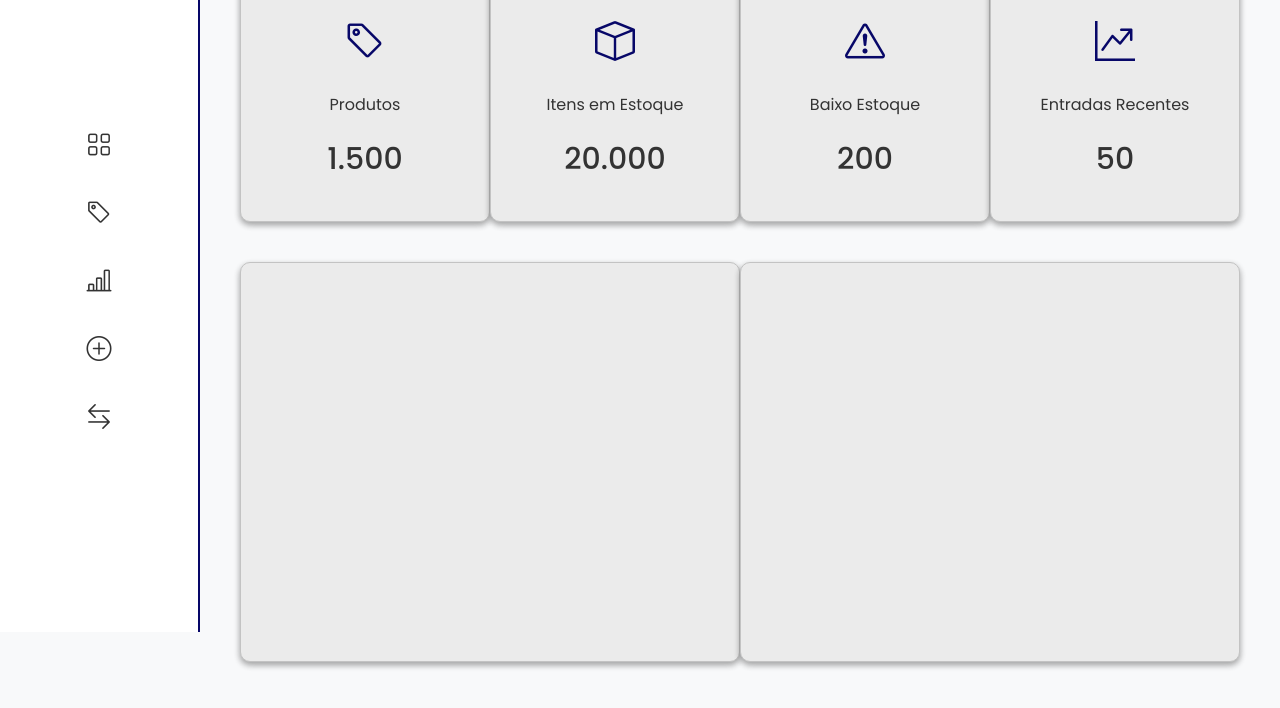
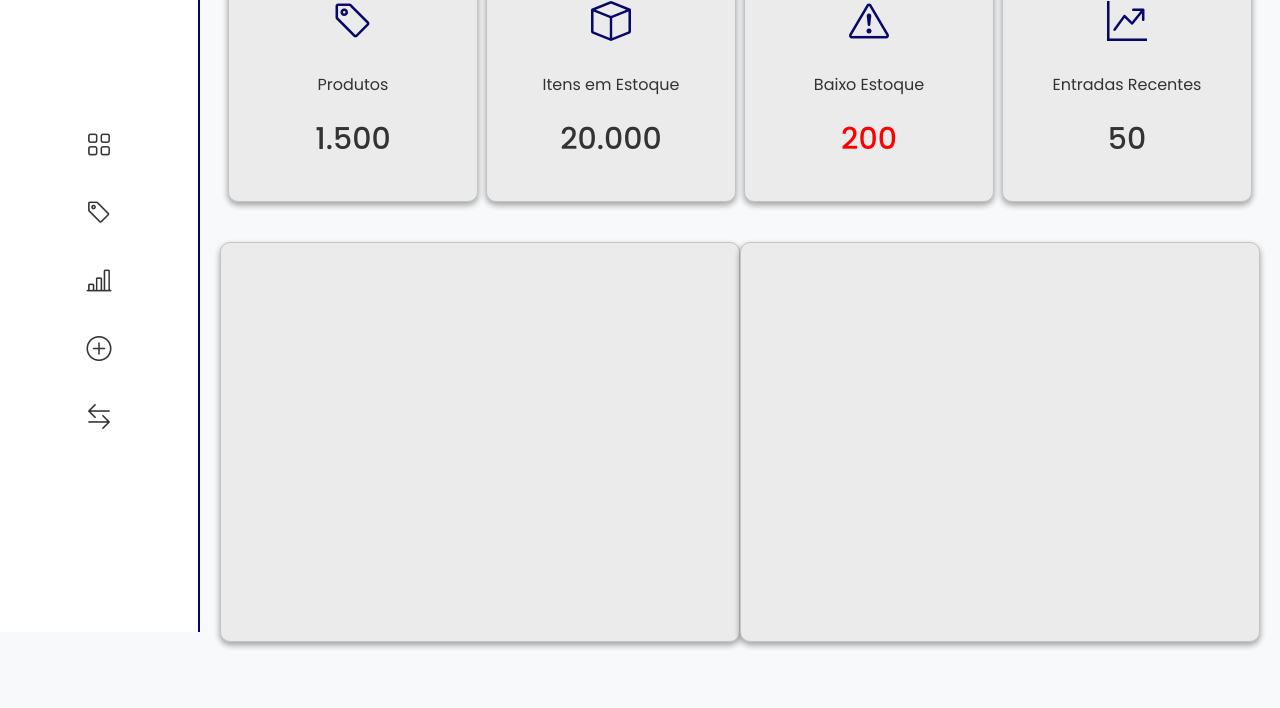
Before and after one commit to clebinho1994/gestao-de-estoque, a plain HTML site: page dashboard.html in a window 1280 px wide. Shown: the part 168-876 px from the top of the page. Drawn offline with nearby package versions, Linux system fonts and the light colour scheme.

Commit message:
css revisto

```diff
--- a/css/dashboard.css
+++ b/css/dashboard.css
@@ -47,8 +47,6 @@ header::before {
 .container {
   margin-left: 200px;
   margin-top: 100px;
-  padding: 20px;
-
 }
 
 .menu-lateral {
@@ -118,6 +116,10 @@ header::before {
   font-size: 30px;
 }
 
+#info-aviso span {
+  color: red;
+}
+
 .grafico {
    display: flex;
    justify-content: space-evenly;
```
